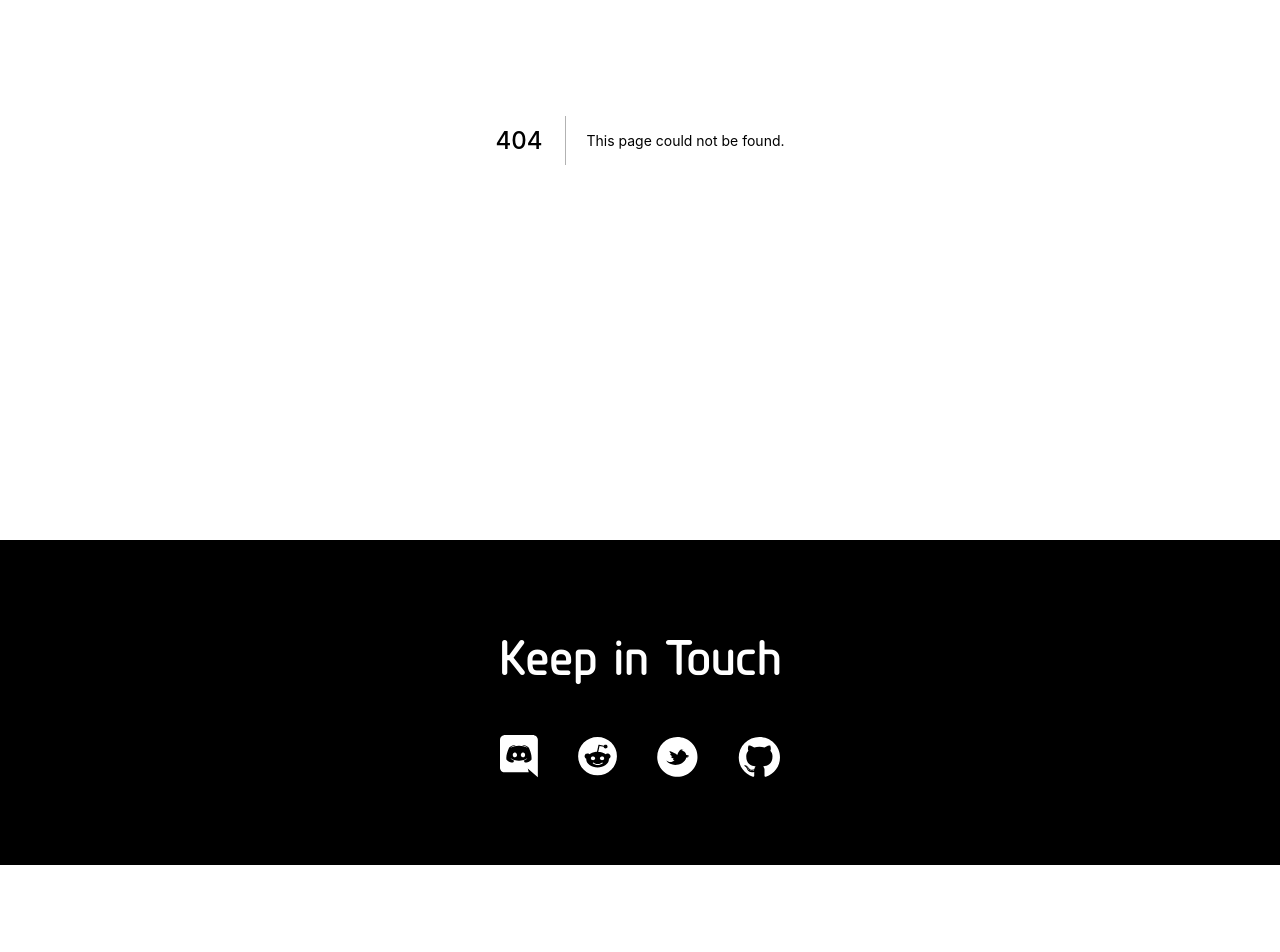
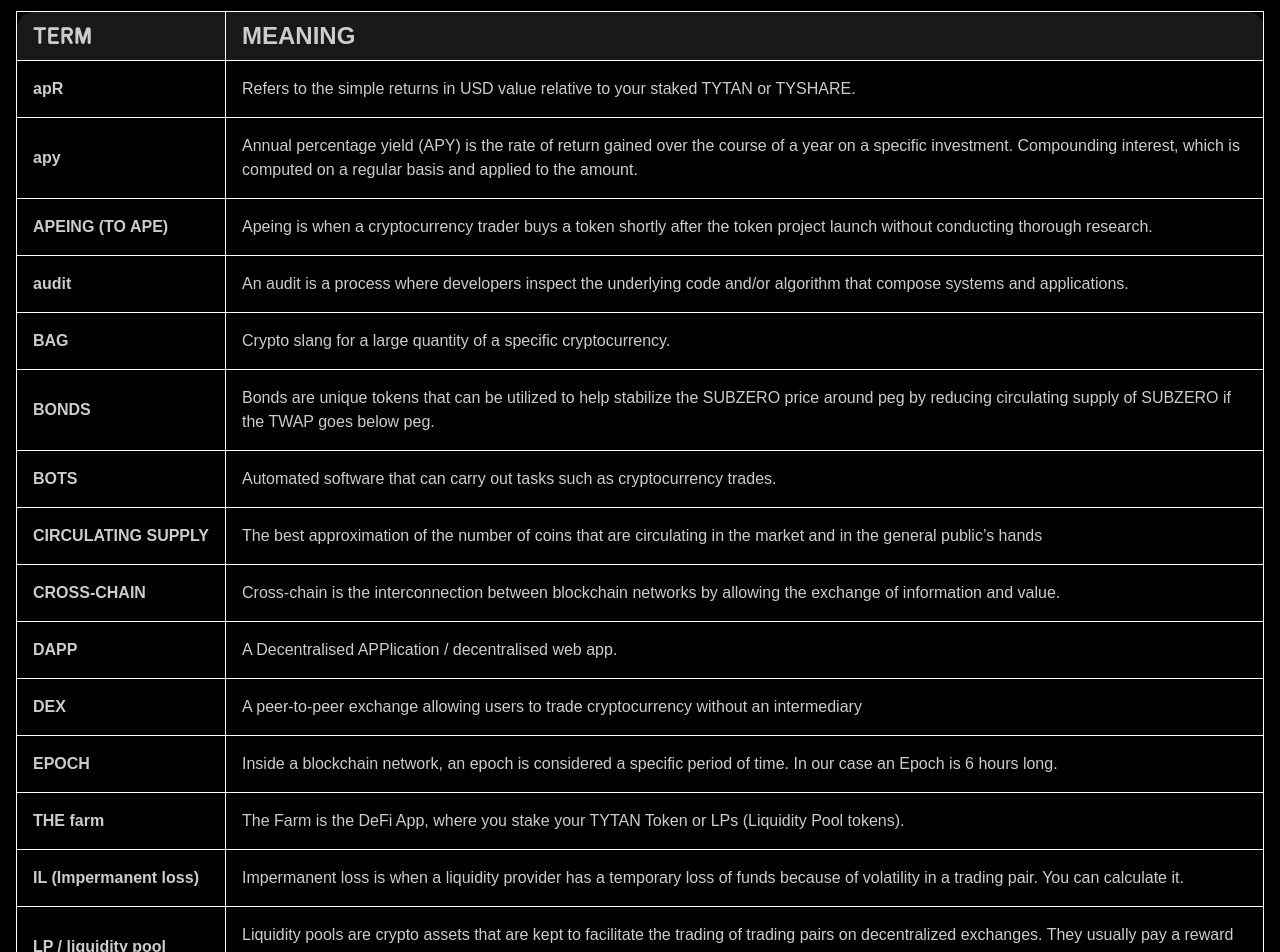
Before and after one commit to Tytan-Finance/Tytan-Landing, a Next.js app: page /glossary in a window 1280 px wide. Before the commit this address had no page. Shown: the part 340-1292 px from the top of the page. Before the commit the page ends 1205 px from the top, so only its background shows below. Built offline with nearby package versions, Linux system fonts and the light colour scheme; a web font is replaced by a local one.

Commit message:
done with the second page

```diff
--- /dev/null
+++ b/pages/glossary.js
@@ -0,0 +1,242 @@
+import React from 'react';
+import {ResponsiveH1} from "../components/common";
+import Link from 'next/link';
+
+const tableData = [
+    {
+        id: 1,
+        term: <>
+            apR
+        </>,
+        meaning: <>
+            Refers to the simple returns in USD value relative to your staked TYTAN or TYSHARE.
+        </>,
+    }, {
+        id: 2,
+        term: <>
+            apy
+        </>,
+        meaning: <>
+            Annual percentage yield (APY) is the rate of return gained over the course of a year on a specific
+            investment. Compounding interest, which is computed on a regular basis and applied to the amount.
+        </>,
+    }, {
+        id: 3,
+        term: <>
+            APEING (TO APE)
+        </>,
+        meaning: <>
+            Apeing is when a cryptocurrency trader buys a token shortly after the token project launch without
+            conducting thorough research.
+        </>,
+    }, {
+        id: 4,
+        term: <>
+            audit
+        </>,
+        meaning: <>
+            An audit is a process where developers inspect the underlying code and/or algorithm that compose systems and
+            applications.
+        </>,
+    }, {
+        id: 5,
+        term: <>
+            BAG
+        </>,
+        meaning: <>
+            Crypto slang for a large quantity of a specific cryptocurrency.
+        </>,
+    }, {
+        id: 6,
+        term: <>
+            BONDS
+        </>,
+        meaning: <>
+            Bonds are unique tokens that can be utilized to help stabilize the SUBZERO price around peg by reducing
+            circulating supply of SUBZERO if the TWAP goes below peg.
+        </>,
+    }, {
+        id: 7,
+        term: <>
+            BOTS
+        </>,
+        meaning: <>
+            Automated software that can carry out tasks such as cryptocurrency trades.
+        </>,
+    }, {
+        id: 8,
+        term: <>
+            CIRCULATING SUPPLY
+        </>,
+        meaning: <>
+            The best approximation of the number of coins that are circulating in the market and in the general public’s
+            hands
+        </>,
+    }, {
+        id: 9,
+        term: <>
+            CROSS-CHAIN
+        </>,
+        meaning: <>
+            Cross-chain is the interconnection between blockchain networks by allowing the exchange of information and
+            value.
+        </>,
+    }, {
+        id: 10,
+        term: <>
+            DAPP
+        </>,
+        meaning: <>
+            A Decentralised APPlication / decentralised web app.
+        </>,
+    }, {
+        id: 11,
+        term: <>
+            DEX
+        </>,
+        meaning: <>
+            A peer-to-peer exchange allowing users to trade cryptocurrency without an intermediary
+        </>,
+    }, {
+        id: 12,
+        term: <>
+            EPOCH
+        </>,
+        meaning: <>
+            Inside a blockchain network, an epoch is considered a specific period of time. In our case an Epoch is 6
+            hours long.
+        </>,
+    }, {
+        id: 13,
+        term: <>
+            THE farm
+        </>,
+        meaning: <>
+            The Farm is the DeFi App, where you stake your TYTAN Token or LPs
+            (Liquidity Pool tokens).
+        </>,
+    }, {
+        id: 14,
+        term: <>
+            IL (Impermanent loss)
+        </>,
+        meaning: <>
+            Impermanent loss is when a liquidity provider has a temporary loss of funds because of volatility in a
+            trading pair. You can calculate it.
+        </>,
+    }, {
+        id: 15,
+        term: <>
+            LP / liquidity pool
+        </>,
+        meaning: <>
+            Liquidity pools are crypto assets that are kept to facilitate the trading of trading pairs on decentralized
+            exchanges. They usually pay a reward for being a Liquidity provider.
+        </>,
+    }, {
+        id: 16,
+        term: <>
+            liquidity provider
+        </>,
+        meaning: <>
+            Liquidity providers are decentralized exchange users who fund a liquidity pool with tokens they own.
+        </>,
+    },{
+        id: 17,
+        term: <>
+            peg
+        </>,
+        meaning: <>
+            A peg refers to the specific price or token that we are aiming to stay at.        </>,
+    },{
+        id: 18,
+        term: <>
+            whale
+        </>,
+        meaning: <>
+            A term used to describe investors who have uncommonly large amounts of crypto, especially those with enough funds to manipulate the market.
+            </>
+    },{
+        id: 19,
+        term: <>
+            when lambooooo?
+        </>,
+        meaning: <>
+            A phrase referring to when cryptocurrency holders will become rich enough to afford the purchase of a Lamborghini
+           </>
+    },{
+        id: 20,
+        term: <>
+            yield farming
+        </>,
+        meaning: <>
+            Yield farming involves earning interest by investing crypto in decentralized finance markets.           </>
+    },
+]
+
+const Glossary = () => {
+    return (
+        <div className={`py-20 bg-black`}>
+            <div className={`container`}>
+                <ResponsiveH1 className={`text-left text-white`}>
+                    Glossary
+                </ResponsiveH1>
+
+                <Link href={'/'}>
+                    <a className={`font-Planer-Bold text-[24px] cursor-pointer`}>
+                        {'< back'}
+                    </a>
+                </Link>
+
+                {/*    Table Container  */}
+                <div className={`mt-16`}>
+                    <div className="overflow-x-auto">
+                        <table className="table w-full">
+                            {/*// <!-- head -->*/}
+                            <thead>
+                            <tr>
+                                <th
+                                    className={`border-[1px] border-white border-solid font-Planer-Bold text-[24px] bg-black md:bg-[#FFFFFF19]`}
+                                >
+                                    term
+                                </th>
+                                <th
+                                    className={`border-[1px] text-[24px] border-white border-solid bg-[#FFFFFF19]`}
+                                >
+                                    meaning
+                                </th>
+                            </tr>
+                            </thead>
+                            <tbody>
+                            {/*// <!-- row 1 -->*/}
+                            {
+                                tableData.map(({id,term,meaning}) => (
+                                    <tr key={id}>
+                                        <th
+                                            className={`border-[1px] border-white border-solid bg-black`}
+                                        >
+                                            {term}
+                                        </th>
+                                        <td
+                                            className={`border-[1px] border-white border-solid bg-transparent`}
+                                        >
+                                            <div className={`md:whitespace-pre-wrap`}>
+
+                                            {meaning}
+                                            </div>
+                                        </td>
+                                    </tr>
+                                ))
+                            }
+
+                            </tbody>
+                        </table>
+                    </div>
+                </div>
+
+            </div>
+        </div>
+    );
+};
+
+export default Glossary;
```
